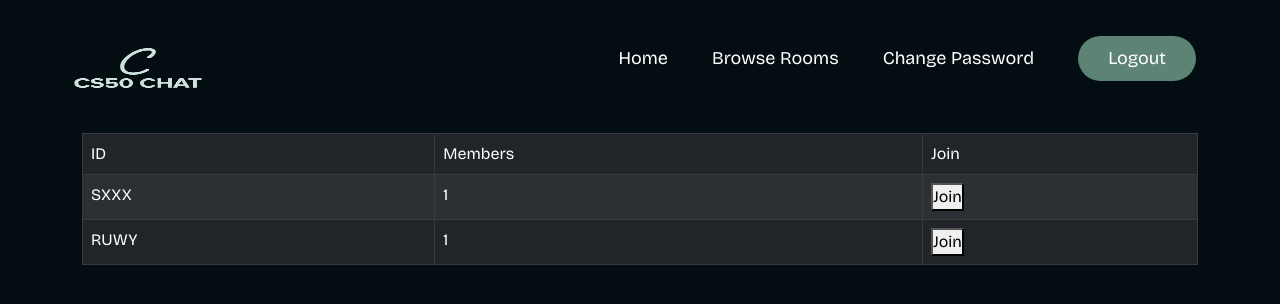
After one commit to MAbdullahNaqvi/final-project-cs50, a Flask app: page /browse_rooms in a window 1280 px wide. The commit adds this page. Shown: the top 304 px of the page. Run offline with Flask 3, Linux system fonts and the light colour scheme; a user stored in the database is signed in; some libraries are stand-ins or nearby versions.

Commit message:
Final commit

```diff
--- a/main.py
+++ b/main.py
@@ -119,10 +119,43 @@ def logout():
     return redirect("/")
 
 
-@app.route("/profile", methods =["GET","POST"])
+@app.route("/browse_rooms", methods =["GET","POST"])
 @login_required
-def profile():
-    return "TODO:"
+def browse_rooms():
+    rooms = db.execute("SELECT * FROM rooms")
+    if request.method == "POST":
+        join = request.form.get("join", False)
+        code = request.form.get("id")
+        if join != False and request.form.get("id") == None:
+            error = "Unable to join"
+            return render_template("browse_rooms.html", error = error, rooms = rooms)
+        if join != False:
+            db.execute("UPDATE users SET room_id = ? WHERE id = ?", code, session["user_id"])
+            session["room_id"] = code
+            db.execute("UPDATE users SET room_id = ? WHERE id = ?", session["room_id"], session["user_id"])
+            return redirect(url_for("room"))
+    else:
+        return render_template("browse_rooms.html", rooms = rooms)
+
+
+@app.route("/change_password", methods =["GET","POST"])
+@login_required
+def change_password():
+    if request.method == "POST":
+       rows = db.execute("SELECT * FROM users WHERE id = ?", session["user_id"])
+       if not request.form.get("password") or not check_password_hash(rows[0]["hash"], request.form.get("password")):
+            error = "Incorrect password"
+            return render_template("change_password.html", error = error)
+       if not request.form.get("confirm_password") or not request.form.get("new_password"):
+           error = "new password and/or conformation not provided"
+           return render_template("change_password.html", error = error)
+       if request.form.get("confirm_password") != request.form.get("new_password"):
+            error = "passwords dont match"
+            return render_template("change_password.html", error = error)
+       db.execute("UPDATE users SET hash = ? WHERE id = ?", generate_password_hash(request.form.get("new_password")), session["user_id"])
+       return redirect("/")
+    else:
+        return render_template("change_password.html")
 
 
 @app.route("/",methods=["GET", "POST"])
@@ -203,7 +236,7 @@ def disconnect():
         db.execute("DELETE FROM messages WHERE room_id = ?", room_rows[0]["id"])
         db.execute("UPDATE users SET room_id = NULL WHERE id = ?",session["user_id"])
         db.execute("DELETE FROM rooms WHERE id = ?",room_rows[0]["id"])
-    leave_room(rows[0]["room_id"])
+    leave_room(session["room_id"])
     db.execute("UPDATE users SET room_id = NULL WHERE id = ?",session["user_id"])
 
 
@@ -221,4 +254,4 @@ def message(data):
 
 
 if __name__ == "__main__":
-    socketio.run(app,debug=True, host='192.168.0.105')
+    socketio.run(app,debug=True, host='0.0.0.0')
--- a/static/styles.css
+++ b/static/styles.css
@@ -216,17 +216,17 @@ main{
     width: fit-content;
     border-radius: 10px;
 }
-.message-fotter form {
+.message-fotter  {
     display: flex;
 
 }
-.message-fotter form input {
+.message-fotter input {
     flex: 1;
     height: 20px;
     font-size: 18px;
     padding: 15px;
 }
-.message-fotter form button {
+.message-fotter button {
     background-color: #001C30;
     width: 80px;
     border: none;
@@ -234,3 +234,6 @@ main{
     color: white;
     font-size: 16px;
 }
+#browse-id {
+    display: none;
+}
--- /dev/null
+++ b/templates/browse_rooms.html
@@ -0,0 +1,39 @@
+{% extends "layout.html" %}
+
+{% block title %}
+Home
+{% endblock %}
+
+{% block main %}
+    {% if error%}
+<div class="errorbox">
+    <p class="error-text">{{error}}</p>
+</div>
+    {% endif %}
+    <div class="container">
+        <table class="table table-dark table-striped table-hover table-bordered">
+            <thead>
+            <tr>
+                <th scope="col">ID</th>
+                <th scope="col">Members</th>
+                <th scope="col">Join</th>
+            </tr>
+            </thead>
+            <tbody>
+                {% for room in rooms %}
+                <tr>
+                    <td>{{room["id"]}}</td>
+                    <td>{{room["members"]}}</td>
+                    <td>
+                        <form action="/browse_rooms" method="post">
+                            <button type="submit" name="join"> Join </button>
+                            <input type="text" name="id" id="browse-id" value="{{room['id']}}">
+                        </form>
+                    </td>
+                </tr>
+                {% endfor %}
+            </tbody>
+        </table>
+    </div>
+
+{% endblock %}
--- a/templates/layout.html
+++ b/templates/layout.html
@@ -4,7 +4,7 @@
     <meta charset="UTF-8">
     <meta name="viewport" content="width=device-width, initial-scale=1.0">
     <script src="https://cdnjs.cloudflare.com/ajax/libs/socket.io/4.0.1/socket.io.js" integrity="sha512-q/dWJ3kcmjBLU4Qc47E4A9kTB4m3wuTY7vkFJDTZKjTs8jhyGQnaUrxa0Ytd0ssMZhbNua9hE+E7Qv1j+DyZwA==" crossorigin="anonymous"></script>
-    <!-- <link href="https://cdn.jsdelivr.net/npm/bootstrap@5.2.3/dist/css/bootstrap.min.css" rel="stylesheet" integrity="sha384-rbsA2VBKQhggwzxH7pPCaAqO46MgnOM80zW1RWuH61DGLwZJEdK2Kadq2F9CUG65" crossorigin="anonymous"> -->
+    <link href="https://cdn.jsdelivr.net/npm/bootstrap@5.2.3/dist/css/bootstrap.min.css" rel="stylesheet" integrity="sha384-rbsA2VBKQhggwzxH7pPCaAqO46MgnOM80zW1RWuH61DGLwZJEdK2Kadq2F9CUG65" crossorigin="anonymous">
     <link rel="stylesheet" href="https://cdnjs.cloudflare.com/ajax/libs/font-awesome/6.4.2/css/all.min.css" integrity="sha512-z3gLpd7yknf1YoNbCzqRKc4qyor8gaKU1qmn+CShxbuBusANI9QpRohGBreCFkKxLhei6S9CQXFEbbKuqLg0DA==" crossorigin="anonymous" referrerpolicy="no-referrer" />
     <link rel="stylesheet" href="/static/styles.css">
     <title>CS50-Chat | {% block title %} {% endblock %}</title>
@@ -16,8 +16,8 @@
         <nav class="navbar">
             <ul class="nav-links">
                 <li class="nav-links-li"><a href="/">Home</a></li>
-                <li class="nav-links-li"><a href="/login">Friends</a></li>
-                <li class="nav-links-li"><a href="/">Rooms</a></li>
+                <li class="nav-links-li"><a href="/browse_rooms">Browse Rooms</a></li>
+                <li class="nav-links-li"><a href="/change_password">Change Password</a></li>
                 <li class="nav-links-li"><a href="/logout"><button>Logout</button></a></li>
             </ul>
         </nav>
@@ -42,8 +42,8 @@
     <main>
         {% block main %}{% endblock %}
     </main>
-    <!-- <script src="https://cdn.jsdelivr.net/npm/@popperjs/core@2.11.6/dist/umd/popper.min.js" integrity="sha384-oBqDVmMz9ATKxIep9tiCxS/Z9fNfEXiDAYTujMAeBAsjFuCZSmKbSSUnQlmh/jp3" crossorigin="anonymous"></script>
-    <script src="https://cdn.jsdelivr.net/npm/bootstrap@5.2.3/dist/js/bootstrap.min.js" integrity="sha384-cuYeSxntonz0PPNlHhBs68uyIAVpIIOZZ5JqeqvYYIcEL727kskC66kF92t6Xl2V" crossorigin="anonymous"></script> -->
+    <script src="https://cdn.jsdelivr.net/npm/@popperjs/core@2.11.6/dist/umd/popper.min.js" integrity="sha384-oBqDVmMz9ATKxIep9tiCxS/Z9fNfEXiDAYTujMAeBAsjFuCZSmKbSSUnQlmh/jp3" crossorigin="anonymous"></script>
+    <script src="https://cdn.jsdelivr.net/npm/bootstrap@5.2.3/dist/js/bootstrap.min.js" integrity="sha384-cuYeSxntonz0PPNlHhBs68uyIAVpIIOZZ5JqeqvYYIcEL727kskC66kF92t6Xl2V" crossorigin="anonymous"></script>
 </body>
 <script>
     var hamburger = document.querySelector(".checkbtn")
--- a/templates/room.html
+++ b/templates/room.html
@@ -10,15 +10,11 @@ Room: {{room_id}}
         <h1>Room Code: {{room_id}}</h1>
     </div>
     <div class="message-body" id="message-body">
-        <p class="message"><b>Abdullah:</b> HELLO</p>
-        <p class="user-message">HI!!!!</p>
     </div>
     <div class="message-fotter">
-        <form action="/room" method="post">
             <input type="text" name="message" id="message" placeholder="Type Your Message Here" autofocus
                 autocomplete="off">
             <button type="button" name="send" onclick="sendMessage()">SEND</button>
-        </form>
     </div>
 </div>
 
@@ -59,7 +55,7 @@ Room: {{room_id}}
     const sendMessage = () => {
         var message = document.getElementById("message")
         if (message.value == "") return;
-        socketio.emit("message", { data: message.value });
+        socketio.emit("message", { data: message.value});
         message.value = "";
     }
 </script>
```
Also changed, not shown: templates/change_password.html (added, +31 -0 lines), README.md (added), chat50.db.
